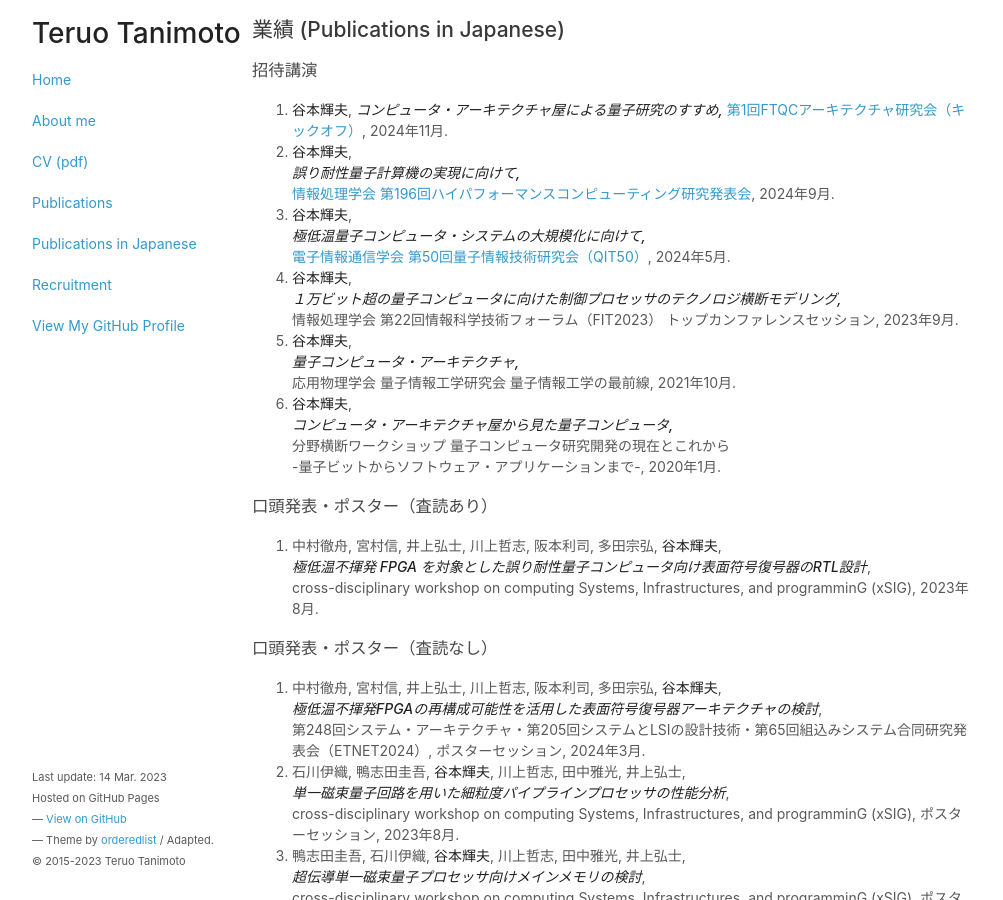
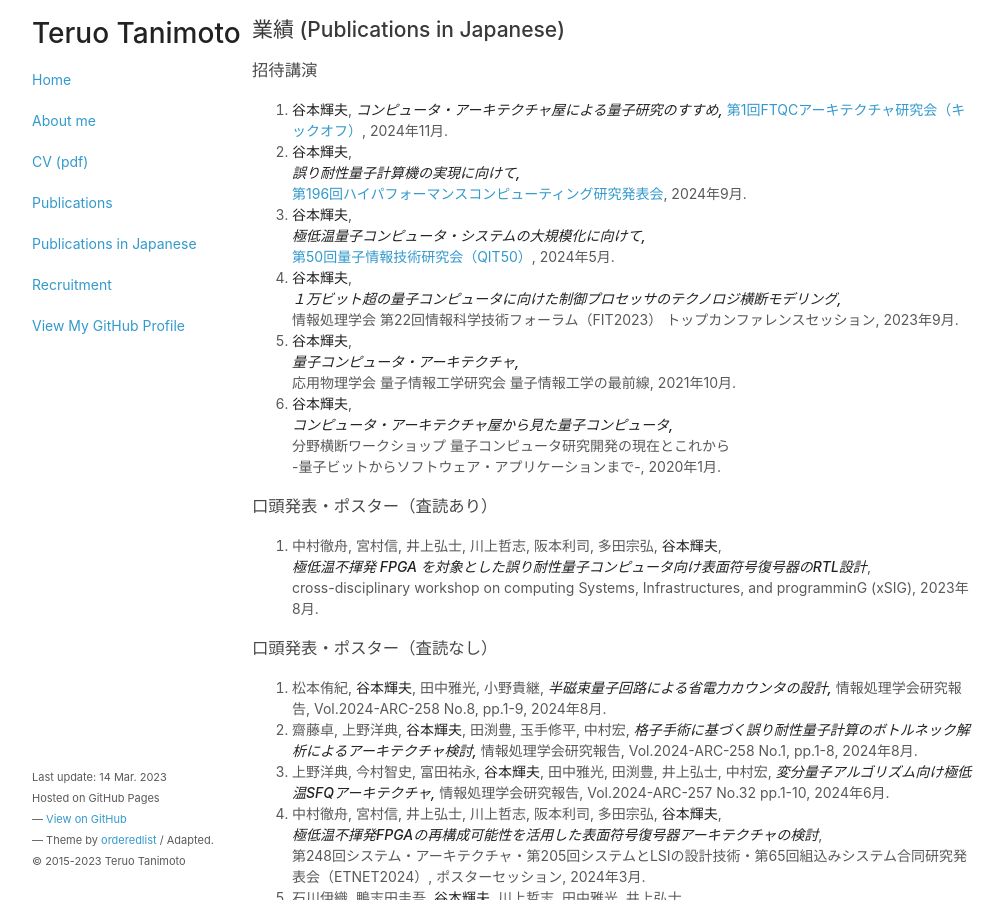
Before and after one commit to teruo41/teruo41.github.io, a Jekyll site: the page built from pubsj.md, in a window 1280 px wide and 900 px high. Shown: the whole window, without its empty margins (138-1141 px from the left). Built offline with Jekyll 4.4.1, drawn with Linux system fonts in a browser that asks for light colours.

Commit message:
Update pubsj.md

```diff
--- a/pubsj.md
+++ b/pubsj.md
@@ -13,11 +13,11 @@ title: Publications in Japanese
 
 0. __谷本輝夫__,
    ***誤り耐性量子計算機の実現に向けて,***
-   [情報処理学会 第196回ハイパフォーマンスコンピューティング研究発表会](http://id.nii.ac.jp/1001/00239615/), 2024年9月.
+   [第196回ハイパフォーマンスコンピューティング研究発表会](http://id.nii.ac.jp/1001/00239615/), 2024年9月.
 
 0. __谷本輝夫__,
    ***極低温量子コンピュータ・システムの大規模化に向けて,***
-   [電子情報通信学会 第50回量子情報技術研究会（QIT50）](https://ken.ieice.org/ken/paper/202405298c3m/), 2024年5月.
+   [第50回量子情報技術研究会（QIT50）](https://ken.ieice.org/ken/paper/202405298c3m/), 2024年5月.
 
 0. __谷本輝夫__,
   ***１万ビット超の量子コンピュータに向けた制御プロセッサのテクノロジ横断モデリング,***
@@ -39,6 +39,18 @@ title: Publications in Japanese
    cross-disciplinary workshop on computing Systems, Infrastructures, and programminG (xSIG), 2023年8月.
 
 ### 口頭発表・ポスター（査読なし）
+
+0. 松本侑紀, __谷本輝夫__, 田中雅光, 小野貴継,
+   ***半磁束量子回路による省電力カウンタの設計,***
+   情報処理学会研究報告, Vol.2024-ARC-258 No.8, pp.1-9, 2024年8月.
+
+0. 齋藤卓, 上野洋典, __谷本輝夫__, 田渕豊, 玉手修平, 中村宏,
+   ***格子手術に基づく誤り耐性量子計算のボトルネック解析によるアーキテクチャ検討,***
+   情報処理学会研究報告, Vol.2024-ARC-258 No.1, pp.1-8, 2024年8月.
+
+0. 上野洋典, 今村智史, 富田祐永, __谷本輝夫__, 田中雅光, 田渕豊, 井上弘士, 中村宏,
+   ***変分量子アルゴリズム向け極低温SFQアーキテクチャ,***
+   情報処理学会研究報告, Vol.2024-ARC-257 No.32 pp.1-10, 2024年6月.
 
 0. 中村徹舟, 宮村信, 井上弘士, 川上哲志, 阪本利司, 多田宗弘, __谷本輝夫__,
    ***極低温不揮発FPGAの再構成可能性を活用した表面符号復号器アーキテクチャの検討***,
```
